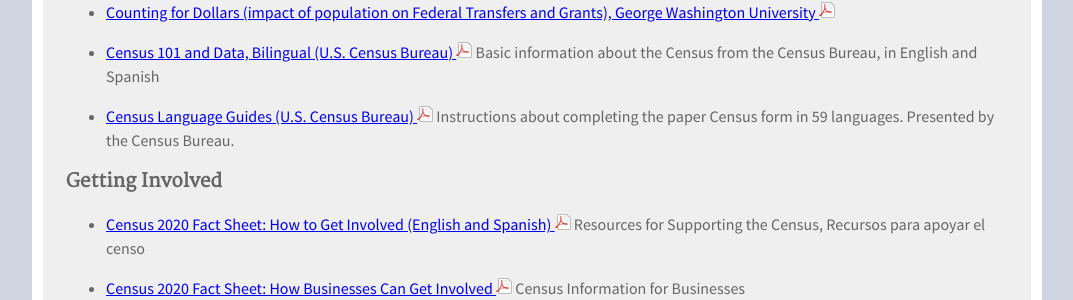
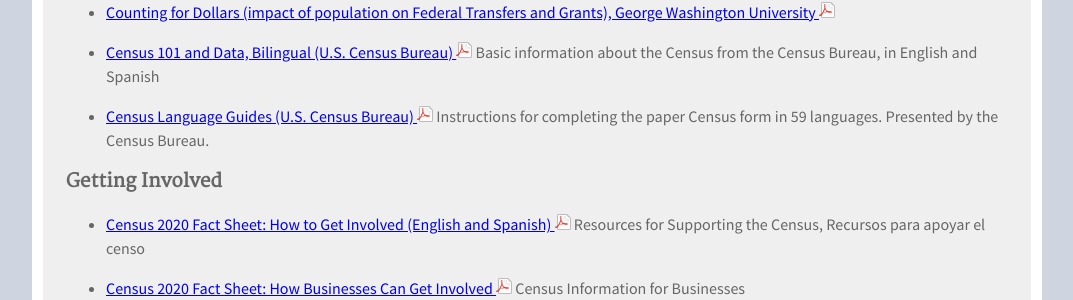
Before and after one commit to TBleess/Website_New, a Jekyll site: the page built from pages/5_CensusACS/2020-factsheets.md, in a window 1280 px wide. Shown: the part 673-973 px from the top of the page, without its empty margins (103-1176 px from the left). Built offline with Jekyll 4.4.1, drawn with Linux system fonts in a browser that asks for light colours.

Commit message:
Update 2020-factsheets.md

```diff
--- a/pages/5_CensusACS/2020-factsheets.md
+++ b/pages/5_CensusACS/2020-factsheets.md
@@ -25,7 +25,7 @@
 
 * [Census 101 and Data, Bilingual (U.S. Census Bureau) ![pdf](/images/page_white_acrobat.png 'download pdf file')](https://drive.google.com/open?id=1JtpX8LT311ZGr_6ZW-gPPZVM9jfTEMAP) Basic information about the Census  from the Census Bureau, in English and Spanish
 
-* [Census Language Guides (U.S. Census Bureau) ![pdf](/images/page_white_acrobat.png 'download pdf file')](https://www.census.gov/programs-surveys/decennial-census/2020-census/planning-management/language-resources/language-guides.html) Instructions about completing the paper Census form in 59 languages.  Presented by the Census Bureau.
+* [Census Language Guides (U.S. Census Bureau) ![pdf](/images/page_white_acrobat.png 'download pdf file')](https://www.census.gov/programs-surveys/decennial-census/2020-census/planning-management/language-resources/language-guides.html) Instructions for completing the paper Census form in 59 languages.  Presented by the Census Bureau.
 
 ### Getting Involved
 
```
